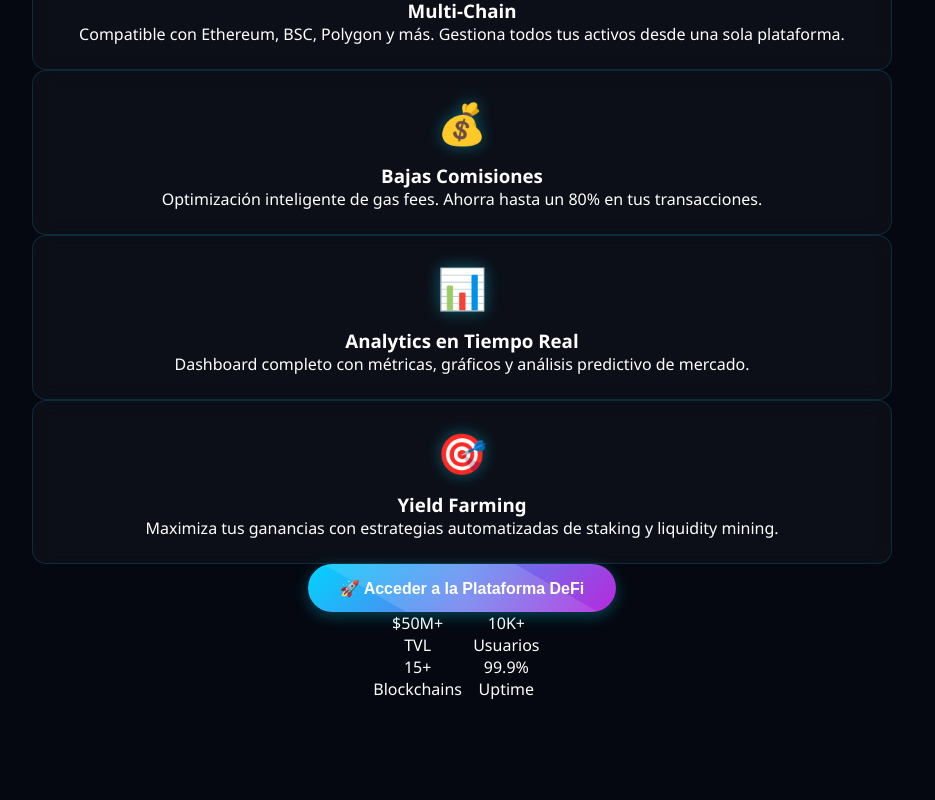
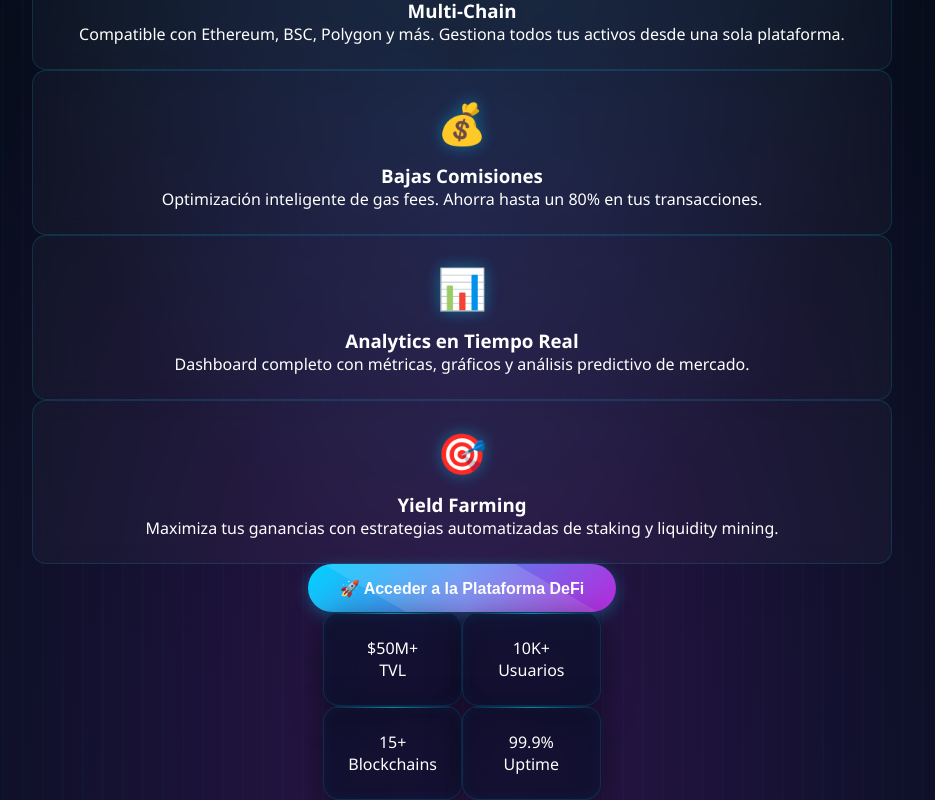
Before and after one commit to gonzalezalain862-web3/Primarch-System, a Next.js app: page / in a window 1280 px wide. Shown: the part 654-1454 px from the top of the page, without its empty margins (178-1113 px from the left). Before the commit the page ends 1354 px from the top, so only its background shows below. Built offline with nearby package versions, Linux system fonts and the light colour scheme; no server answers; what thirdweb would draw is missing.

Commit message:
fix: agregar clase bg-cyber-2 al contenedor principal

```diff
--- a/src/app/page.tsx
+++ b/src/app/page.tsx
@@ -7,11 +7,12 @@ export default function HomePage() {
   const [menuOpen, setMenuOpen] = useState(false);
 
   return (
-    <div className="min-h-screen relative overflow-hidden">
+    // ✅ CLASE DE FONDO CYBER APLICADA AQUÍ:
+    <div className="min-h-screen relative overflow-hidden bg-cyber-2">
       {/* Líneas de luz animadas */}
       <div className="light-streak" style={{ top: "20%", animationDelay: "0s" }} />
-      <div className="light-streak" style={{ top: "50%", animationDelay: "2s" }} />
-      <div className="light-streak" style={{ top: "80%", animationDelay: "4s" }} />
+      <div className="light-streak" style={{ top: "50%", animationDelay: "3s" }} />
+      <div className="light-streak" style={{ top: "80%", animationDelay: "6s" }} />
 
       {/* Menú Hamburguesa */}
       <nav className={`hamburger-menu ${menuOpen ? "active" : ""}`}>
@@ -35,13 +36,15 @@ export default function HomePage() {
       </nav>
 
       {/* Contenido Principal */}
-      <main className="flex flex-col items-center justify-center min-h-screen px-4 py-20">
+      <main className="flex flex-col items-center justify-center min-h-screen px-4 py-20 relative z-10">
         {/* Título Principal */}
-        <div className="text-center mb-12">
+        <div className="text-center mb-8">
           <h1 className="cyber-title mb-6">
             PRIMARCH SYSTEM
           </h1>
-          <p className="cyber-subtitle max-w-3xl mx-auto">
+
+          {/* Subtítulo con efecto cristal */}
+          <p className="cyber-subtitle">
             La próxima generación de finanzas descentralizadas.
             Conectando el futuro de las criptomonedas con tecnología blockchain
             de vanguardia y seguridad institucional.
@@ -116,19 +119,19 @@ export default function HomePage() {
 
         {/* Stats */}
         <div className="grid grid-cols-2 md:grid-cols-4 gap-8 max-w-4xl mx-auto mt-20">
-          <div className="text-center">
+          <div className="text-center cyber-panel">
             <div className="text-4xl font-bold text-cyan-400 mb-2">$50M+</div>
             <div className="text-gray-400">TVL</div>
           </div>
-          <div className="text-center">
+          <div className="text-center cyber-panel">
             <div className="text-4xl font-bold text-purple-400 mb-2">10K+</div>
             <div className="text-gray-400">Usuarios</div>
           </div>
-          <div className="text-center">
+          <div className="text-center cyber-panel">
             <div className="text-4xl font-bold text-pink-400 mb-2">15+</div>
             <div className="text-gray-400">Blockchains</div>
           </div>
-          <div className="text-center">
+          <div className="text-center cyber-panel">
             <div className="text-4xl font-bold text-cyan-400 mb-2">99.9%</div>
             <div className="text-gray-400">Uptime</div>
           </div>
```
